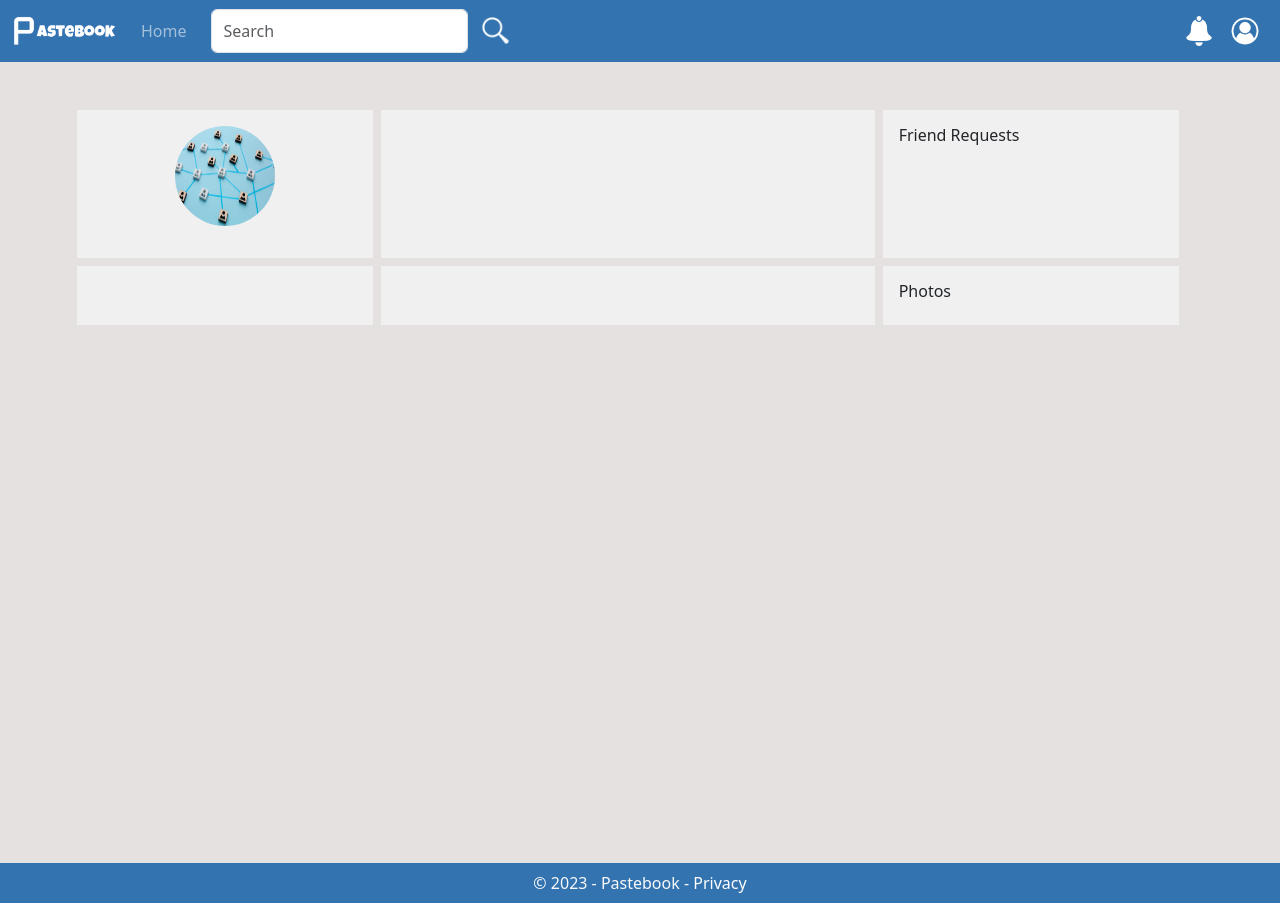
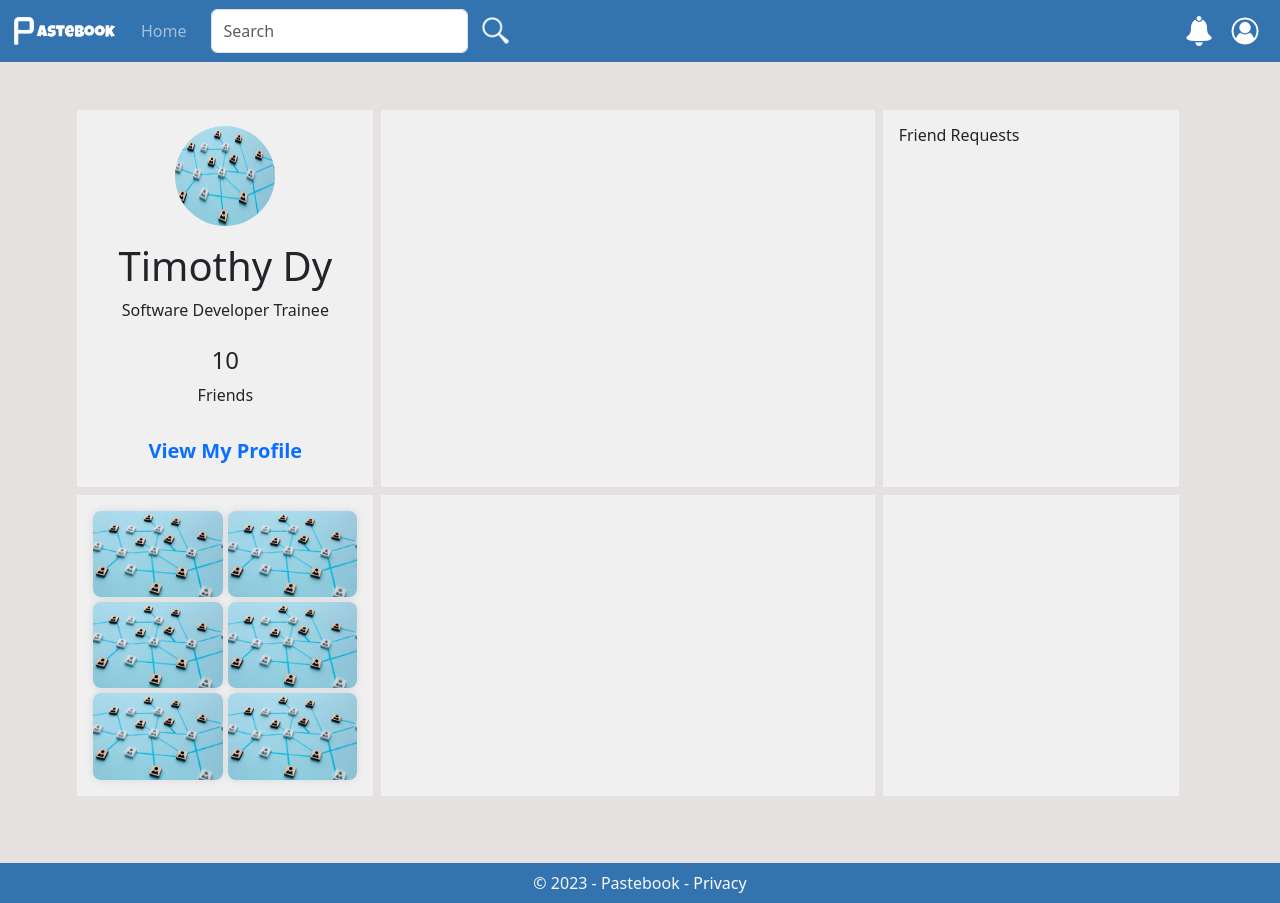
Before and after one commit to JohnBernard24/capstone-frontend, an Angular app: page /home in a window 1280 px wide. Built offline with nearby package versions, Linux system fonts and the light colour scheme.

Commit message:
Updated home page

```diff
--- a/src/app/pages/home/home.component.css
+++ b/src/app/pages/home/home.component.css
@@ -2,24 +2,41 @@ body {
     background-color: rgb(229, 225, 225);
 }
 .custom-div {
-    background-color: #f1f0f0; /* Adjust the color as needed */
+    background-color: #f1f0f0;
 }
 
 body, html {
     height: 100%;
     margin: 0;
-    overflow-x: hidden; /* Hide horizontal scrollbar */
+    overflow-x: hidden;
     display: flex;
     flex-direction: column;
-    min-height: 100vh; /* Set minimum height to 100vh for body */
+    min-height: 100vh;
 }
 
 .row {
-    width: 100%; /* Ensure the row takes up the full width */
+    width: 100%;
 }
 
 .col-3,
 .col-5 {
-    max-width: 100%; /* Set max-width to 100% to prevent overflow */
-    overflow-x: hidden; /* Hide horizontal overflow */
+    max-width: 100%;
+    overflow-x: hidden;
 }
+.photo-grid {
+  display: grid;
+  grid-template-columns: repeat(auto-fill, minmax(110px, 1fr));
+  gap: 5px;
+}
+
+.photo-item {
+  overflow: hidden;
+  border-radius: 8px;
+  box-shadow: 0 0 8px rgba(0, 0, 0, 0.1);
+}
+
+.photo-item img {
+  width: 100%;
+  height: auto;
+  display: block;
+}
--- a/src/app/pages/home/home.component.html
+++ b/src/app/pages/home/home.component.html
@@ -2,31 +2,70 @@
 <app-navbar></app-navbar>
 <body>
     <div class="row pt-5 pe-5 ps-5 justify-content-center gap-2">
-        <div class="col-3 d-block p-3 custom-div d-none d-md-flex d-flex justify-content-center align-items-center">
-            <img src="/assets/images/bg.jpg" alt="Profile Photo" class="rounded-circle mb-3" width="100" height="100">
-        </div>
+      <div class="col-3 d-block p-3 custom-div d-none d-lg-flex d-flex flex-column align-items-center text-center">
+        <img src="/assets/images/bg.jpg" alt="Profile Photo" class="rounded-circle mb-3" width="100" height="100">
+        <h1>Timothy Dy</h1>
+        <p class="pb-2">Software Developer Trainee</p>
+        <h4>10</h4>
+        <p>Friends</p>
+        <h5 class="text-primary pt-3" style="font-weight: bold;"><a routerLink="/profile" style="text-decoration: none;">View My Profile</a></h5>
+    </div>
 
-        <div class="col-12 col-md-5 d-flex justify-content-center align-items-center p-3 custom-div ">
+
+        <div class="col-12 col-lg-5 d-flex justify-content-center align-items-center p-3 custom-div flex-column text-center">
 
         </div>
 
-        <div class="col-3 d-block p-3 custom-div d-none d-md-flex">
+        <div class="col-3 d-block p-3 custom-div d-none d-lg-flex">
             <h6>Friend Requests</h6>
         </div>
     </div>
 
     <!-- Add another div below every column -->
     <div class="row pb-5 pe-5 ps-5 pt-2 justify-content-center gap-2 ">
-        <div class="col-3 d-block p-3 custom-div d-none d-md-flex">
-            <!-- Content for below the first column -->
-            <!-- Add your content here -->
+      <div class="col-3 d-block p-3 custom-div d-none d-lg-flex">
+
+        <!-- Photo Album Grid -->
+        <div class="photo-grid">
+            <!-- Photo 1 -->
+            <div class="photo-item">
+                <img src="/assets/images/bg.jpg" alt="Photo 1">
+            </div>
+
+            <!-- Photo 2 -->
+            <div class="photo-item">
+                <img src="/assets/images/bg.jpg" alt="Photo 2">
+            </div>
+
+            <div class="photo-item">
+                <img src="/assets/images/bg.jpg" alt="Photo 3">
+            </div>
+
+            <div class="photo-item">
+                <img src="/assets/images/bg.jpg" alt="Photo 4">
+            </div>
+
+            <div class="photo-item">
+              <img src="/assets/images/bg.jpg" alt="Photo 4">
+          </div>
+
+          <div class="photo-item">
+            <img src="/assets/images/bg.jpg" alt="Photo 4">
         </div>
-        <div class="col-12 col-md-5 d-block p-3 custom-div">
+
+            <!-- Add more photos as needed -->
+
+        </div>
+        <!-- End Photo Album Grid -->
+    </div>
+
+
+        <div class="col-12 col-lg-5 d-block p-3 custom-div">
             <!-- Content for below the second column -->
             <!-- Add your content here -->
         </div>
-        <div class="col-3 d-block p-3 custom-div d-none d-md-flex ">
-            <h6>Photos</h6>
+        <div class="col-3 d-block p-3 custom-div d-none d-lg-flex ">
+
         </div>
     </div>
 
```
